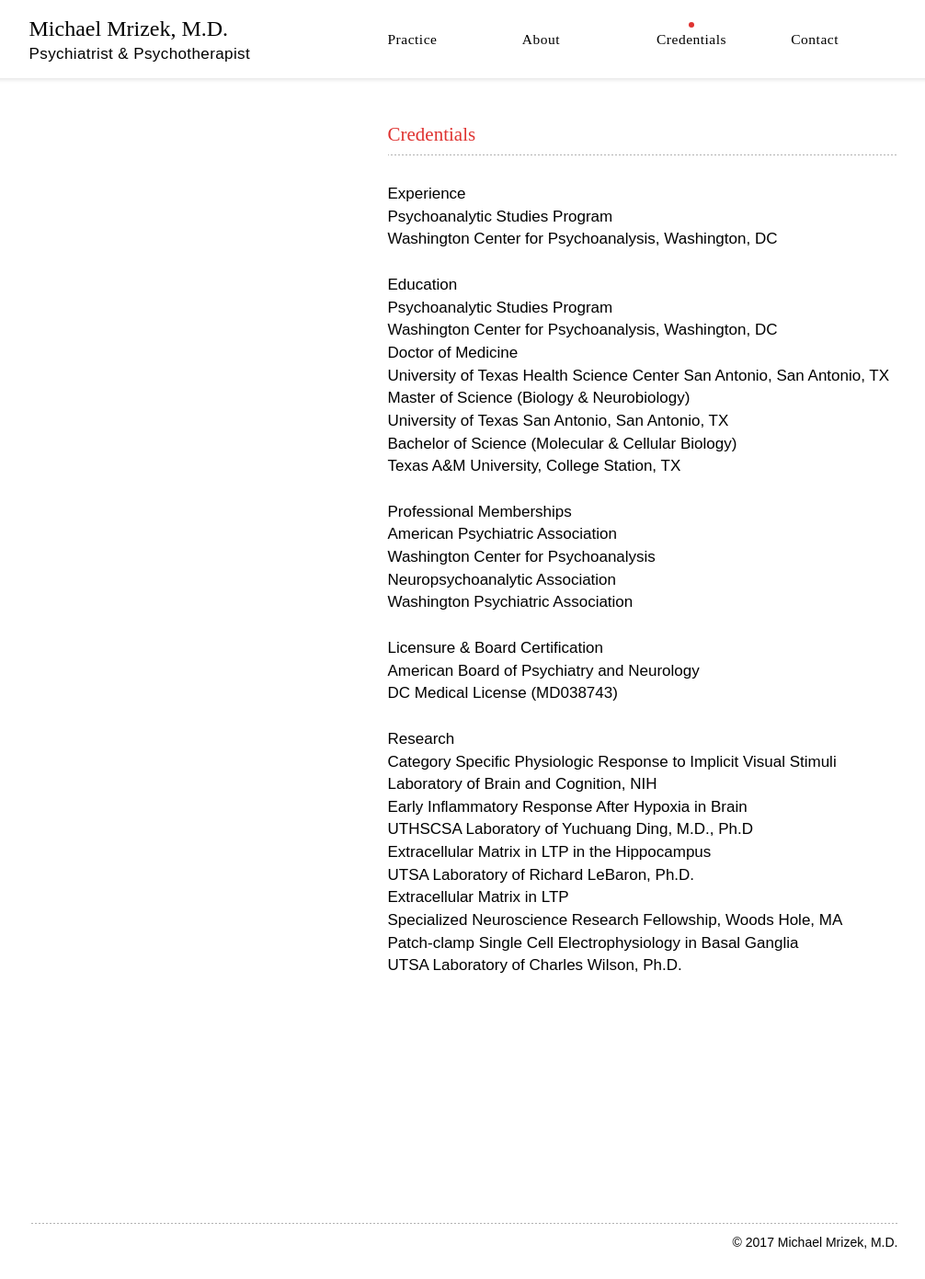
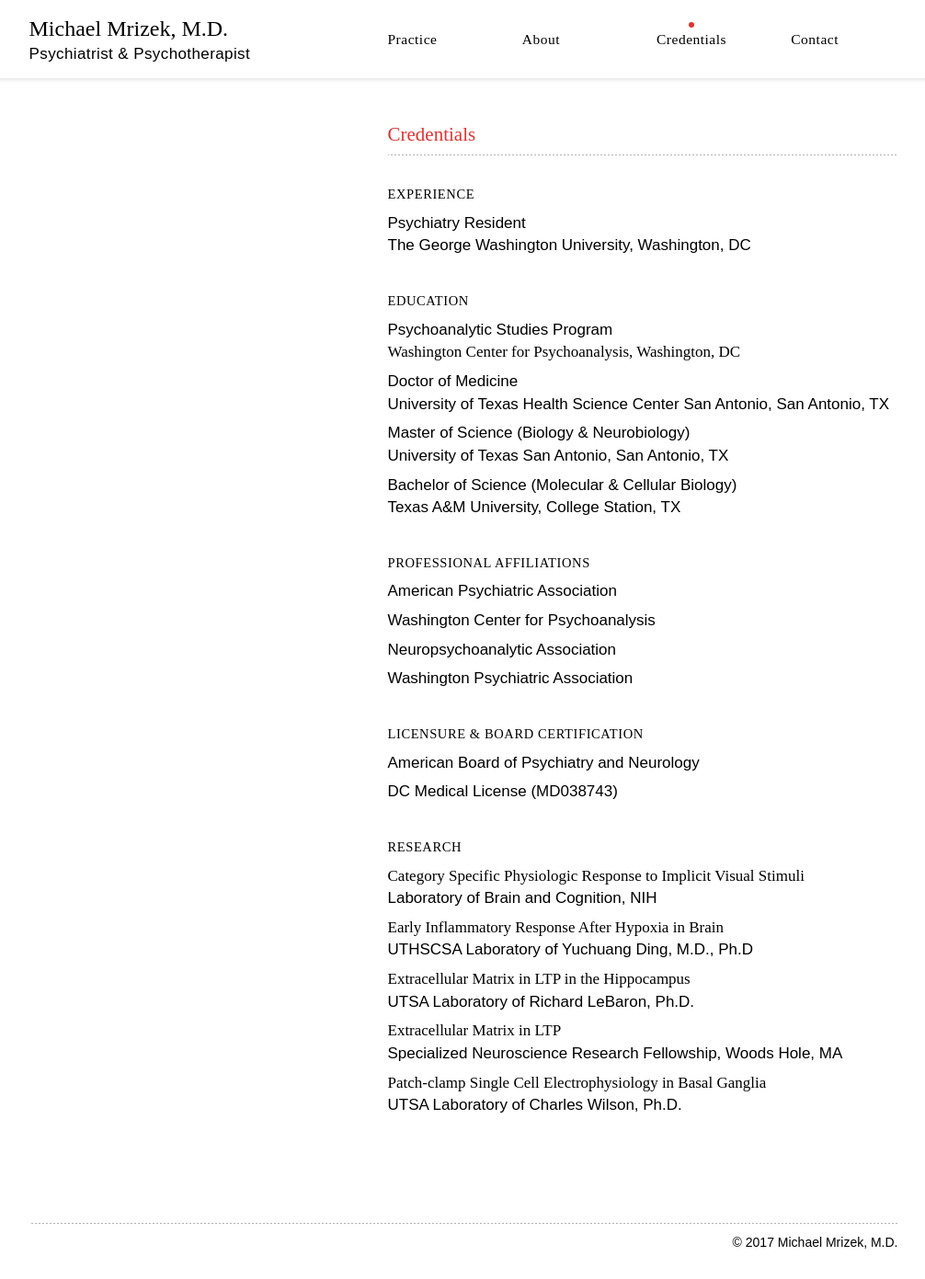
Before and after one commit to carolineportugal/michaelmrizekmd, a Jekyll site: the page built from credentials/index.html, in a window 1280 px wide and 1391 px high. Shown: the whole window at 92% size, without its empty margins (136-1142 px from the left). Built offline with Jekyll 4.4.1, drawn with Linux system fonts in a browser that asks for light colours; nearby versions of some CDN libraries; some web fonts are replaced.

Commit message:
still building credentials

```diff
--- a/_sass/_nav.scss
+++ b/_sass/_nav.scss
@@ -61,10 +61,12 @@ nav{
     }
 
     a li{
+      @include begum-semibold();
       color:$black;
       line-height: 1;
       position: relative;
       text-decoration: none;
+      margin-top:0;
 
       &:hover:after{
         content:'';
--- a/_sass/_typography.scss
+++ b/_sass/_typography.scss
@@ -10,9 +10,21 @@ h4{
 
 }
 
-p, ul{
+p{
   @include caravel-regular();
   font-size:17px;
-  line-height: 1.45;
+  line-height: 1.5;
   margin-bottom:2.5rem;
 }
+
+ul{
+  @include begum-bold();
+  font-size:17px;
+  line-height: 1.45;
+  margin-bottom:3.5rem;
+
+  li{
+    @include caravel-regular();
+    margin-top:.7rem;
+  }
+}
--- a/credentials/index.html
+++ b/credentials/index.html
@@ -17,31 +17,31 @@ title: Credentials
             <h3 class="section-title">Credentials</h3>
             <div class="divider"></div>
           </div>
-          <ul>Experience
-            <li>Psychoanalytic Studies Program<br> Washington Center for Psychoanalysis, Washington, DC</li>
+          <ul><span class="title-two">Experience</span>
+            <li>Psychiatry Resident<br> The George Washington University, Washington, DC </li>
           </ul>
-          <ul>Education
-            <li>Psychoanalytic Studies Program<br> Washington Center for Psychoanalysis, Washington, DC</li>
+          <ul><span class="title-two">Education</span>
+            <li>Psychoanalytic Studies Program<br><span class="item-bold"> Washington Center for Psychoanalysis, Washington, DC<span></li>
             <li>Doctor of Medicine<br> University of Texas Health Science Center San Antonio, San Antonio, TX</li>
             <li>Master of Science (Biology & Neurobiology)<br> University of Texas San Antonio, San Antonio, TX</li>
             <li>Bachelor of Science (Molecular & Cellular Biology)<br> Texas A&M University, College Station, TX</li>
           </ul>
-          <ul>Professional Memberships
+          <ul><span class="title-two">Professional Affiliations</span>
             <li>American Psychiatric Association</li>
             <li>Washington Center for Psychoanalysis</li>
             <li>Neuropsychoanalytic Association</li>
             <li>Washington Psychiatric Association</li>
           </ul>
-          <ul>Licensure & Board Certification
+          <ul><span class="title-two">Licensure & Board Certification</span>
             <li>American Board of Psychiatry and Neurology</li>
             <li class="no-lining">DC Medical License (MD038743)</li>
           </ul>
-          <ul>Research
-            <li>Category Specific Physiologic Response to Implicit Visual Stimuli<br> Laboratory of Brain and Cognition, NIH</li>
-            <li>Early Inflammatory Response After Hypoxia in Brain<br> UTHSCSA Laboratory of Yuchuang Ding, M.D., Ph.D</li>
-            <li>Extracellular Matrix in LTP in the Hippocampus<br> UTSA Laboratory of Richard LeBaron, Ph.D.</li>
-            <li>Extracellular Matrix in LTP<br> Specialized Neuroscience Research Fellowship, Woods Hole, MA</li>
-            <li>Patch-clamp Single Cell Electrophysiology in Basal Ganglia<br> UTSA Laboratory of Charles Wilson, Ph.D.</li>
+          <ul><span class="title-two">Research</span>
+            <li><span class="item-italic">Category Specific Physiologic Response to Implicit Visual Stimuli</span><br> Laboratory of Brain and Cognition, NIH</li>
+            <li><span class="item-italic">Early Inflammatory Response After Hypoxia in Brain</span><br> UTHSCSA Laboratory of Yuchuang Ding, M.D., Ph.D</li>
+            <li><span class="item-italic">Extracellular Matrix in LTP in the Hippocampus</span><br> UTSA Laboratory of Richard LeBaron, Ph.D.</li>
+            <li><span class="item-italic">Extracellular Matrix in LTP</span><br> Specialized Neuroscience Research Fellowship, Woods Hole, MA</li>
+            <li><span class="item-italic">Patch-clamp Single Cell Electrophysiology in Basal Ganglia</span><br> UTSA Laboratory of Charles Wilson, Ph.D.</li>
           </ul>
       </div>
       </div>
--- a/css/main.scss
+++ b/css/main.scss
@@ -82,14 +82,19 @@ section{
     max-width: 100%;
   }
 
-  .item{
+  .title-two{
+    @include begum-bold();
+    text-transform: uppercase;
+    font-size:14.5px;
+    letter-spacing: 0.06rem;
   }
 
   .item-bold{
-    @include begum-bold();
-    text-transform: uppercase;
-    font-size:13px;
-    letter-spacing: 0.07rem;
+    @include begum-regular-italic();
+  }
+
+  .item-italic{
+    @include begum-regular-italic();
   }
 
   .no-lining{
```
Also changed, not shown: contact/index.html (+4 -4 lines), 2 other files.
